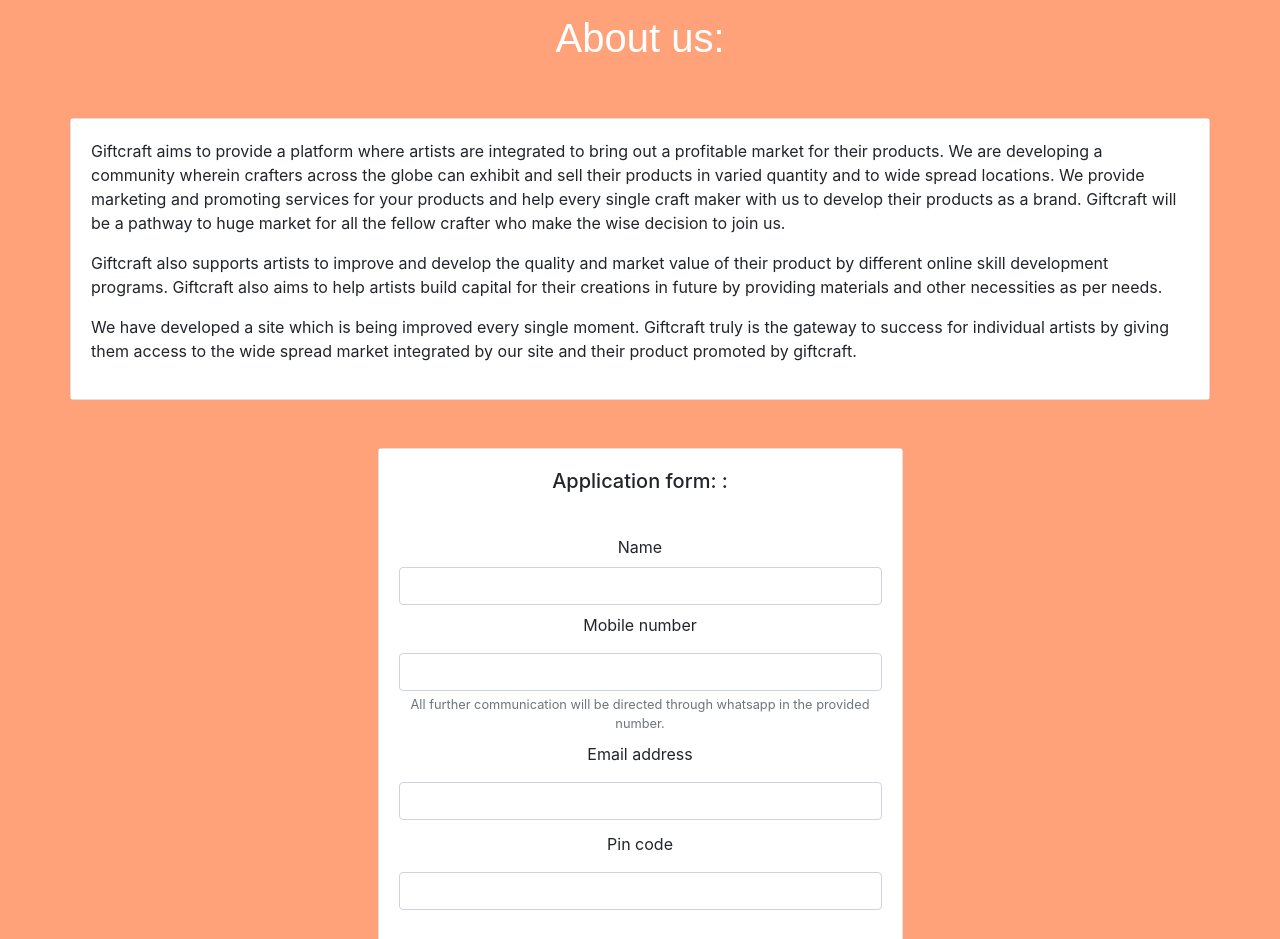
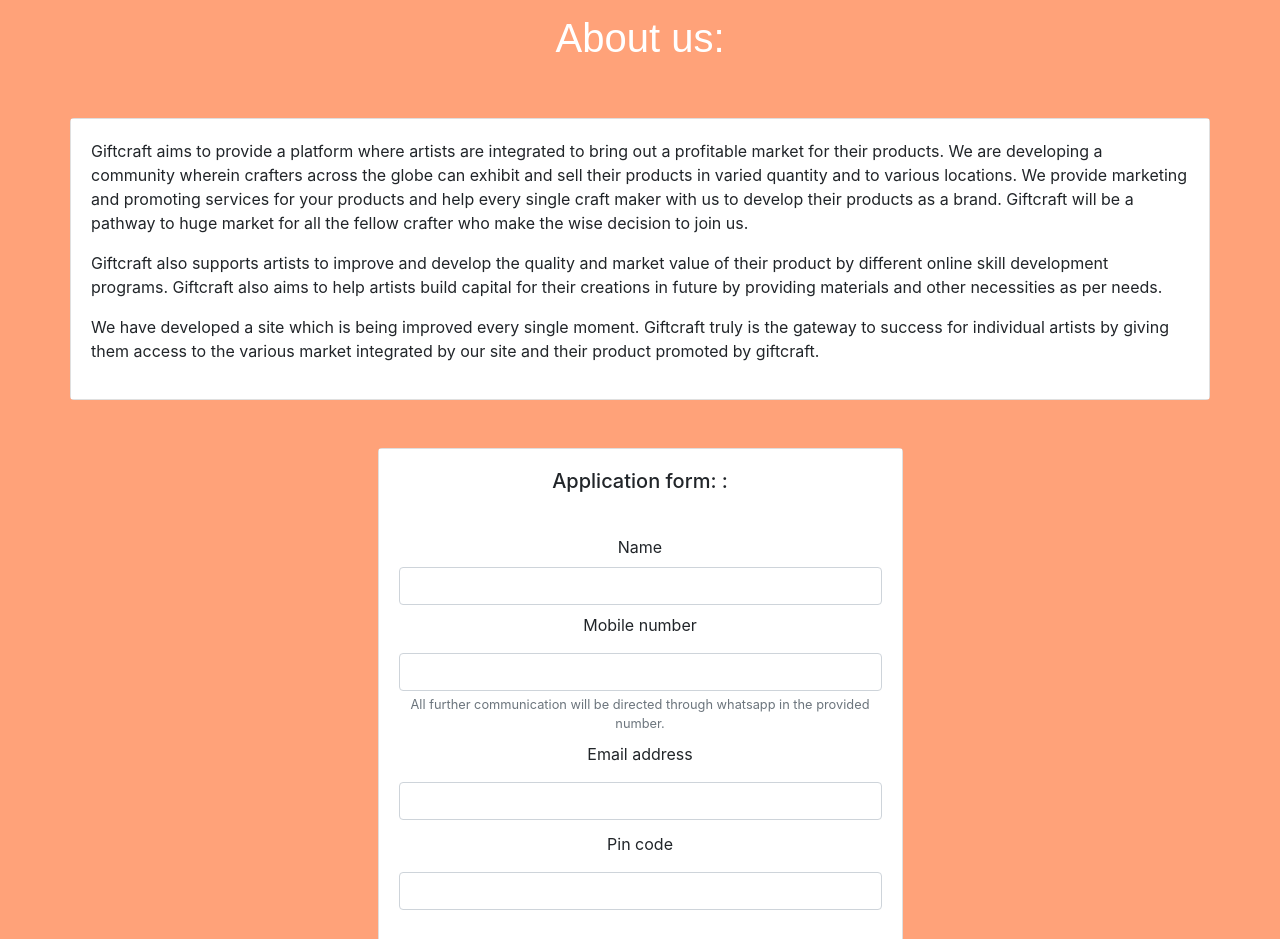
Before and after one commit to muhdaliasbappu/cgreg, a plain HTML site: page index.html in a window 1280 px wide. Shown: the part 880-1819 px from the top of the page. Drawn offline with nearby package versions, Linux system fonts and the light colour scheme.

Commit message:
Update index.html

```diff
--- a/index.html
+++ b/index.html
@@ -77,7 +77,7 @@
             <div class="card-body dis ">
              <p> Giftcraft aims to provide a platform where artists are integrated to bring out a profitable
               market for their products. We are developing a community wherein crafters across the globe
-              can exhibit and sell their products in varied quantity and to wide spread locations. We provide
+              can exhibit and sell their products in varied quantity and to various locations. We provide
               marketing and promoting services for your products and help every single craft maker with us
               to develop their products as a brand. Giftcraft will be a pathway to huge market for all the fellow
               crafter who make the wise decision to join us.</p>
@@ -85,7 +85,7 @@
               product by different online skill development programs. Giftcraft also aims to help artists build
               capital for their creations in future by providing materials and other necessities as per needs.</p>
             <p>  We have developed a site which is being improved every single moment. Giftcraft truly is the
-              gateway to success for individual artists by giving them access to the wide spread market
+              gateway to success for individual artists by giving them access to the various market
               integrated by our site and their product promoted by giftcraft.</p>
             </div>
           </div>
```
